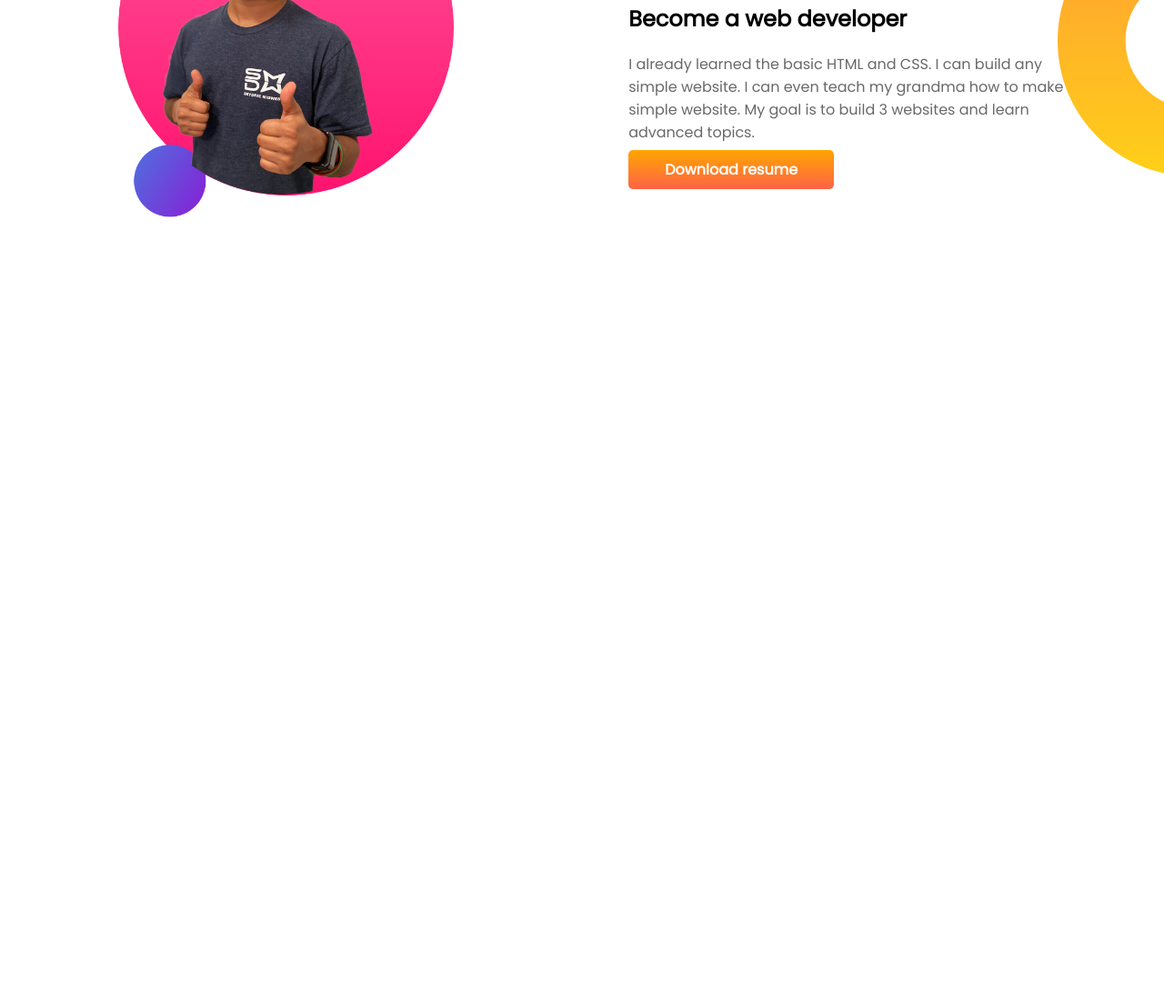
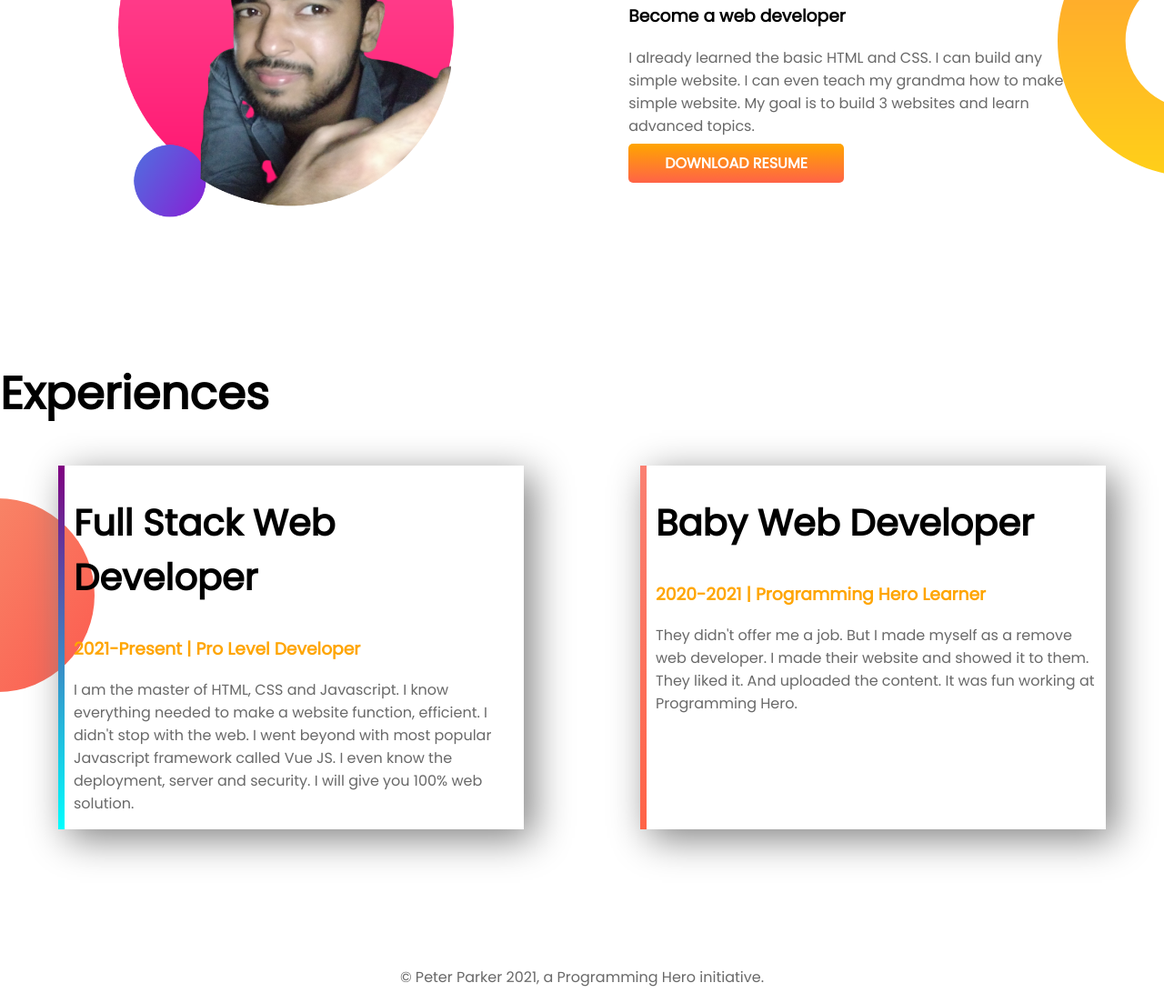
Before and after one commit to durjoy52/developer-portfolio, a plain HTML site: page index.html in a window 1280 px wide. Shown: the part 768-1871 px from the top of the page at 91% size. Before the commit the page ends 1164 px from the top, so only its background shows below. Drawn offline with Linux system fonts and the light colour scheme.

Commit message:
initial commit

```diff
--- a/index.css
+++ b/index.css
@@ -2,18 +2,21 @@ body {
   margin: 0;
   font-family: "Poppins", sans-serif;
 }
-section {
+.flexible-container {
   display: flex;
   margin-bottom: 150px;
 }
 h1 {
   font-size: 50px;
 }
+h2 {
+  font-size: 40px;
+}
 .orange-color {
   color: orange;
 }
 .first-banner {
-  background-image: url(/images/top-banner.png);
+  background-image: url(images/top-banner.png);
   background-repeat: no-repeat;
 }
 p {
@@ -29,6 +32,7 @@ p {
   width: 80%;
 }
 .link-button {
+  text-transform: uppercase;
   text-decoration: none;
   background-image: linear-gradient(orange, tomato);
   padding: 10px 40px;
@@ -37,7 +41,32 @@ p {
   font-weight: bold;
 }
 .dream-section {
-  background-image: url(/images/dream-bg.png);
+  background-image: url(images/dream-bg.png);
   background-repeat: no-repeat;
   background-position: right;
 }
+.Experiences-item {
+  width: 40%;
+  margin-left: 5%;
+  margin-right: 5%;
+  padding-left: 10px;
+  box-shadow: 10px 10px 40px gray;
+}
+#border-style {
+  border-left: 7px solid;
+  border-image: linear-gradient(salmon, tomato);
+  border-image-slice: 1;
+}
+#border-style-two {
+  border-left: 7px solid;
+  border-image: linear-gradient(purple, cyan);
+  border-image-slice: 1;
+}
+.footer-section {
+  background-image: url(images/exp-bg.png);
+  background-repeat: no-repeat;
+  background-position: left;
+}
+footer p {
+  text-align: center;
+}
--- a/index.html
+++ b/index.html
@@ -14,7 +14,7 @@
     <link rel="stylesheet" href="index.css" />
   </head>
   <body>
-    <section class="first-banner">
+    <section class="first-banner flexible-container">
       <div class="half-width">
         <h1>Welcome To</h1>
         <h1><span class="orange-color">Durjoy Sarkar</span> World!</h1>
@@ -28,16 +28,16 @@
         <a class="link-button" target="_blank" href="#">Hire Me</a>
       </div>
       <div class="half-width">
-        <img src="/images/djoy.png" alt="" />
+        <img src="images/djoy.png" alt="" />
       </div>
     </section>
-    <section class="dream-section">
+    <section class="dream-section flexible-container">
       <div class="half-width">
-        <img src="/images/jhankar2.png" alt="" />
+        <img src="images/my-bg3.png" alt="" />
       </div>
       <div class="half-width">
         <h1>Dream Big</h1>
-        <h2>Become a web developer</h2>
+        <h3>Become a web developer</h3>
         <p>
           I already learned the basic HTML and CSS. I can build any simple
           website. I can even teach my grandma how to make simple website. My
@@ -46,5 +46,34 @@
         <a class="link-button" target="_blank" href="#">Download resume</a>
       </div>
     </section>
+    <section class="footer-section">
+      <h1>Experiences</h1>
+      <div class="flexible-container">
+        <div id="border-style-two" class="Experiences-item">
+          <h2>Full Stack Web Developer</h2>
+          <h3 class="orange-color">2021-Present | Pro Level Developer</h3>
+          <p>
+            I am the master of HTML, CSS and Javascript. I know everything
+            needed to make a website function, efficient. I didn't stop with the
+            web. I went beyond with most popular Javascript framework called Vue
+            JS. I even know the deployment, server and security. I will give you
+            100% web solution.
+          </p>
+        </div>
+        <div id="border-style" class="Experiences-item">
+          <h2>Baby Web Developer</h2>
+          <h3 class="orange-color">2020-2021 | Programming Hero Learner</h3>
+          <p>
+            They didn't offer me a job. But I made myself as a remove web
+            developer. I made their website and showed it to them. They liked
+            it. And uploaded the content. It was fun working at Programming
+            Hero.
+          </p>
+        </div>
+      </div>
+    </section>
+    <footer>
+      <p>&copy; Peter Parker 2021, a Programming Hero initiative.</p>
+    </footer>
   </body>
 </html>
```
Also changed, not shown: images/my-bg3.png (added), showOff/IMG_20190916_204208__3_-removebg-preview.png (deleted), showOff/IMG_20191014_175353__2_-removebg-preview.png (deleted), showOff/IMG_20200805_165458__2_-removebg-preview.png (deleted), showOff/IMG_20201025_183456-removebg-preview.png (deleted), showOff/IMG_20210109_070401-removebg-preview.png (deleted), 5 other files.
